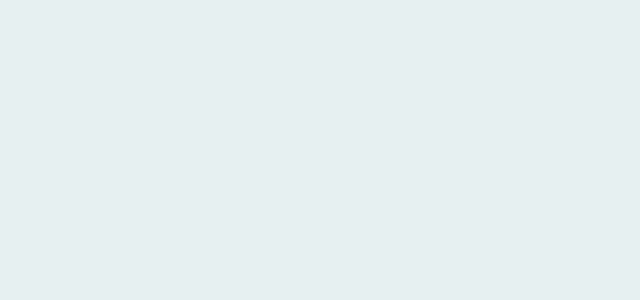
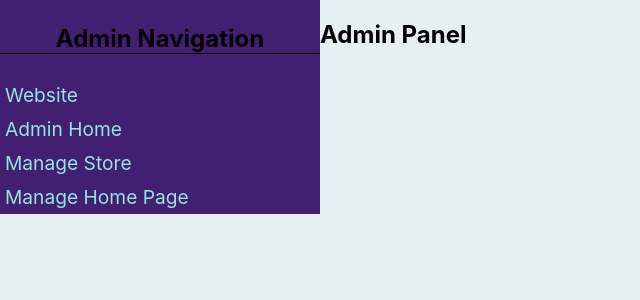
Before and after one commit to Vulpie/flask_api_with_react, a React (Create React App) app in the folder client/: page /admin/index in a window 1280 px wide. Shown: the top 300 px of the page, without its empty margins (0-640 px from the left). Built offline with nearby package versions, Linux system fonts and the light colour scheme.

Commit message:
refactor: separate components into admin and public groups

```diff
--- a/client/src/App.js
+++ b/client/src/App.js
@@ -1,9 +1,10 @@
 import './style/App.scss'
-import Store from './components/Store'
-import Details from './components/Details'
+import Store from './components/Public/Store'
+import Details from './components/Public/Details'
+import AdminIndex from './components/Admin/AdminIndex'
+import AdminStore from './components/Admin/AdminStore'
 import AdminHome from './components/Admin/AdminHome'
-import AdminStore from './components/Admin/AdminStore'
-import Home from './components/Home'
+import Home from './components/Public/Home'
 import { BrowserRouter as Router, Switch, Route } from 'react-router-dom'
 
 function App() {
@@ -20,11 +21,14 @@ function App() {
 					<Route path="/:id" exact>
 						<Details />
 					</Route>
-					<Route path="/admin/home" exact>
-						<AdminHome />
+					<Route path="/admin/index" exact>
+						<AdminIndex />
 					</Route>
 					<Route path="/admin/manage/store" exact>
 						<AdminStore />
+					</Route>
+					<Route path="/admin/manage/home" exact>
+						<AdminHome />
 					</Route>
 				</Switch>
 			</Router>
--- a/client/src/components/Admin/AdminHome.js
+++ b/client/src/components/Admin/AdminHome.js
@@ -3,10 +3,10 @@ import AdminNavBar from './AdminNavBar'
 
 const AdminHome = () => {
 	return (
-		<div className="admin">
+		<>
 			<AdminNavBar />
-			<h2>Admin Panel</h2>
-		</div>
+			<h3>Admin Home Page Manager</h3>
+		</>
 	)
 }
 
--- /dev/null
+++ b/client/src/components/Admin/AdminIndex.js
@@ -0,0 +1,13 @@
+import React from 'react'
+import AdminNavBar from './AdminNavBar'
+
+const AdminIndex = () => {
+	return (
+		<div className="admin">
+			<AdminNavBar />
+			<h2>Admin Panel</h2>
+		</div>
+	)
+}
+
+export default AdminIndex
--- a/client/src/components/Admin/AdminNavBar.js
+++ b/client/src/components/Admin/AdminNavBar.js
@@ -8,7 +8,7 @@ const AdminNavBar = () => {
 			<Link to="/" className="admin__navbar_item">
 				Website
 			</Link>
-			<Link to="/admin/home" className="admin__navbar_item">
+			<Link to="/admin/index" className="admin__navbar_item">
 				Admin Home
 			</Link>
 			<Link to="/admin/manage/store" className="admin__navbar_item">
--- a/client/src/components/Details.js
+++ b/client/src/components/Public/Details.js
@@ -1,7 +1,7 @@
 import React, { useState, useEffect } from 'react'
 import { useParams } from 'react-router-dom'
 import { Link } from 'react-router-dom'
-import Manage from './Manage'
+import Manage from '../Manage'
 
 const Details = () => {
 	const [item, setItem] = useState([])
--- a/client/src/components/NavBar.js
+++ b/client/src/components/Public/NavBar.js
@@ -10,7 +10,7 @@ const NavBar = () => {
 			<Link to="/store" className="navbar__item">
 				Store
 			</Link>
-			<Link to="/admin/home" className="navbar__item">
+			<Link to="/admin/index" className="navbar__item">
 				Admin Panel
 			</Link>
 		</div>
--- a/client/src/components/Store.js
+++ b/client/src/components/Public/Store.js
@@ -1,5 +1,5 @@
 import React, { useState, useEffect } from 'react'
-import ItemList from './ItemList'
+import ItemList from '../ItemList'
 import NavBar from './NavBar'
 
 const Store = () => {
```
Also changed, not shown: client/src/components/Public/Home.js (renamed from client/src/components/Home.js).
